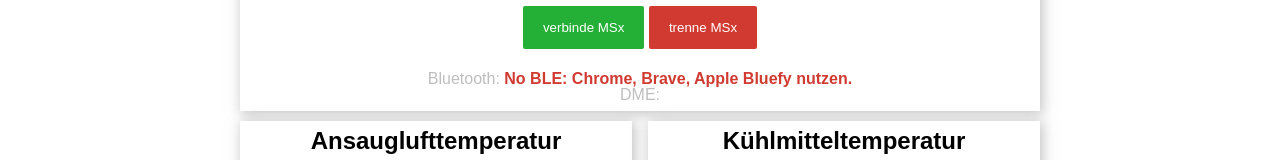
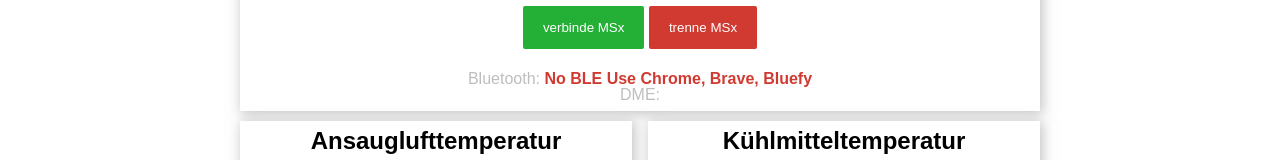
Before and after one commit to HansDrift/MSxTemp, a plain HTML site: page index.html in a window 1280 px wide. Both pictures are taken after a click on the button "verbinde MSx". Shown: the part 133-293 px from the top of the page. Drawn offline with Linux system fonts and the light colour scheme.

Commit message:
Update index.html

```diff
--- a/index.html
+++ b/index.html
@@ -258,7 +258,7 @@
     function isWebBluetoothEnabled() {
         if (!navigator.bluetooth) {
             console.log('Web Bluetooth API is not available in this browser!');
-            bleStateContainer.innerHTML = "No BLE: Chrome, Brave, Apple Bluefy nutzen.";
+            bleStateContainer.innerHTML = "No BLE Use Chrome, Brave, Bluefy";
             window.alert('BLE in diesem Browser nicht verfügbar. Bitte Chrome, Brave oder Apple Bluefy nutzen!');
             return false
         }
```
